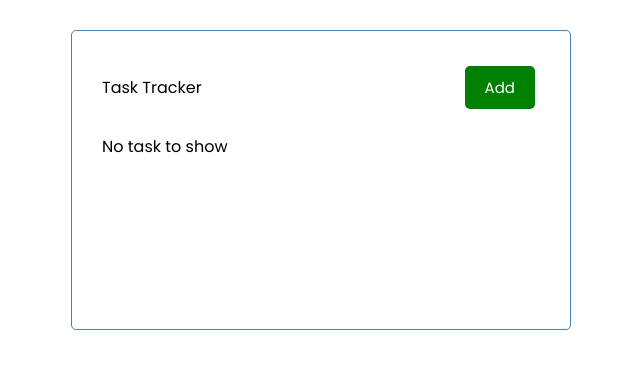
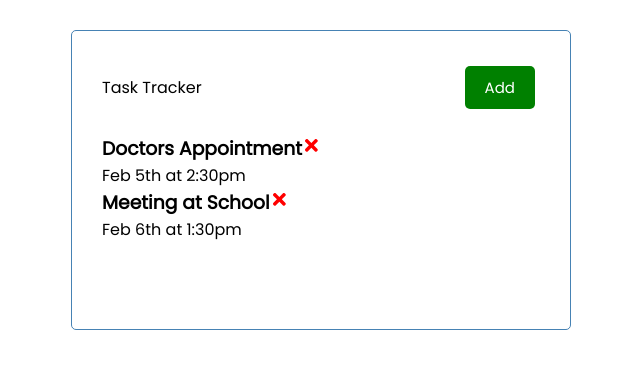
Before and after one commit to kqiu10/react-crash-2021, a React (Create React App) app in the folder react-task-tracker/: page / in a window 1280 px wide. Shown: the top 368 px of the page, without its empty margins (319-959 px from the left). Built offline with nearby package versions, Linux system fonts and the light colour scheme; data requests are answered from the project's data file.

Commit message:
added backend data

```diff
--- /dev/null
+++ b/react-task-tracker/db.json
@@ -0,0 +1,16 @@
+{
+  "tasks": [
+    {
+      "id": 1,
+      "text": "Doctors Appointment",
+      "day": "Feb 5th at 2:30pm",
+      "reminder": true
+    },
+    {
+      "id": 2,
+      "text": "Meeting at School",
+      "day": "Feb 6th at 1:30pm",
+      "reminder": true
+    }
+  ]
+}
--- a/react-task-tracker/package.json
+++ b/react-task-tracker/package.json
@@ -6,6 +6,7 @@
     "@testing-library/jest-dom": "^5.14.1",
     "@testing-library/react": "^11.2.7",
     "@testing-library/user-event": "^12.8.3",
+    "json-server": "^0.16.3",
     "react": "^17.0.2",
     "react-dom": "^17.0.2",
     "react-icons": "^4.2.0",
@@ -16,7 +17,8 @@
     "start": "react-scripts start",
     "build": "react-scripts build",
     "test": "react-scripts test",
-    "eject": "react-scripts eject"
+    "eject": "react-scripts eject",
+    "server": "json-server --watch db.json --port 5000"
   },
   "eslintConfig": {
     "extends": [
--- a/react-task-tracker/src/App.js
+++ b/react-task-tracker/src/App.js
@@ -1,17 +1,32 @@
 import "./App.css";
 import Header from "./components/Header";
 import Tasks from "./components/Tasks";
-import { useState } from "react";
-import AddTask from './components/AddTask'
+import { useState, useEffect } from "react";
+import AddTask from "./components/AddTask";
 
 function App() {
   const [tasks, setTasks] = useState([]);
   const [ShowAddTask, setShowAddTask] = useState(false);
 
+  useEffect(() => {
+    const getTasks = async () => {
+      const tasksFromServer = await fetchTasks();
+      setTasks(tasksFromServer);
+    };
+
+    getTasks();
+  }, []);
+
+  // Fetch Tasks
+  const fetchTasks = async () => {
+    const res = await fetch("http://localhost:5000/tasks");
+    const data = await res.json();
+
+    return data;
+  };
+
   //Add Task
-  const addTask = (task) => {
-
-  }
+  const addTask = (task) => {};
 
   //Delete Task
   const deleteTask = (id) => {
@@ -19,12 +34,21 @@
   };
 
   //Toggle Reminder
-  const toggleReminder = (id) => {setTasks(tasks.map((task) => task.id === id ? { ...task, reminder: !task.reminder} : task))};
+  const toggleReminder = (id) => {
+    setTasks(
+      tasks.map((task) =>
+        task.id === id ? { ...task, reminder: !task.reminder } : task
+      )
+    );
+  };
 
   return (
     <div className="container">
-      <Header onAdd={() => setShowAddTask(!ShowAddTask)} ShowAdd={ ShowAddTask }/>
-      {ShowAddTask && <AddTask onAdd={addTask}/>}
+      <Header
+        onAdd={() => setShowAddTask(!ShowAddTask)}
+        ShowAdd={ShowAddTask}
+      />
+      {ShowAddTask && <AddTask onAdd={addTask} />}
       {tasks.length > 0 ? (
         <Tasks tasks={tasks} onDelete={deleteTask} onToggle={toggleReminder} />
       ) : (
--- a/react-task-tracker/src/components/Tasks.js
+++ b/react-task-tracker/src/components/Tasks.js
@@ -1,20 +1,18 @@
-
-import Task from './Task'
+import Task from "./Task";
 
 const Tasks = ({ tasks, onDelete, onToggle }) => {
-
   return (
     <>
-      {tasks.map((task) => (<Task
-        key={task.id}
-        task={task}
-        onDelete={onDelete}
-        onToggle={onToggle}
-      />
-
+      {tasks.map((task, index) => (
+        <Task
+          key={index}
+          task={task}
+          onDelete={onDelete}
+          onToggle={onToggle}
+        />
       ))}
     </>
-  )
-}
+  );
+};
 
-export default Tasks
+export default Tasks;
```
Also changed, not shown: 1 other file (tests, documents, lock files or other folders).
